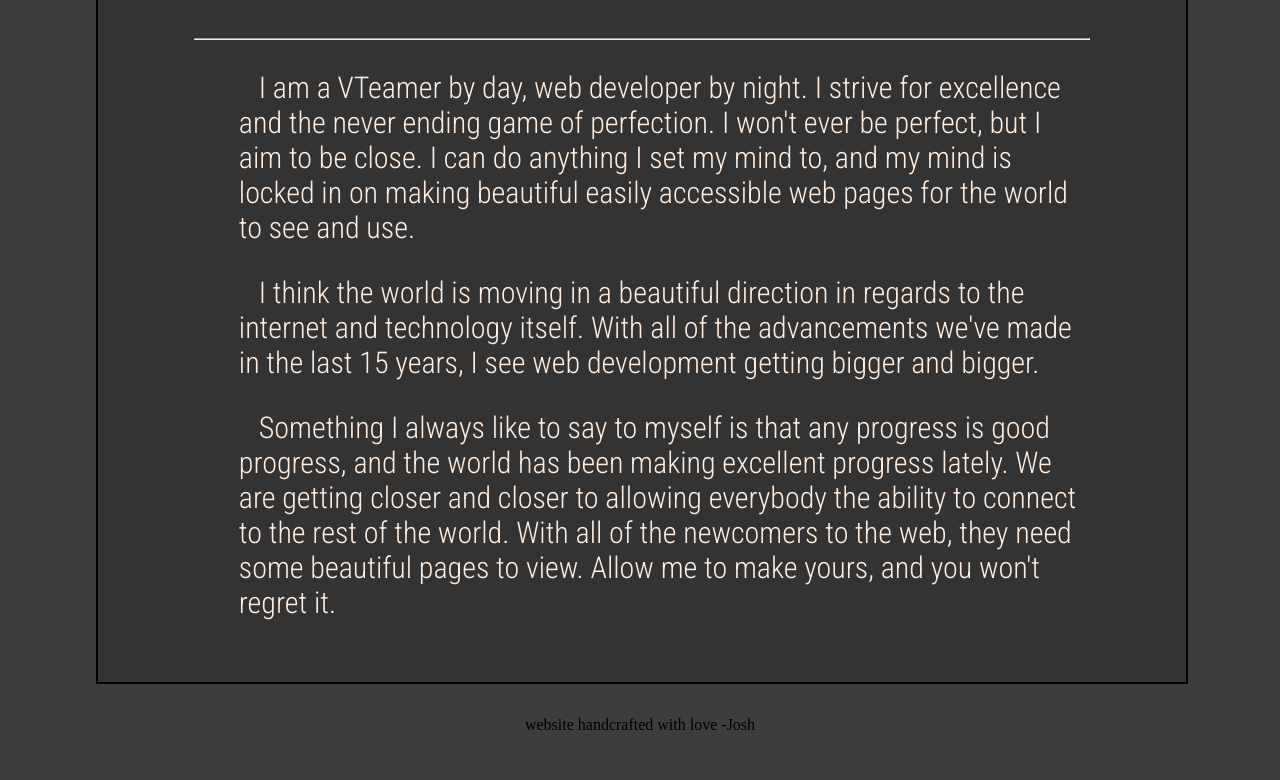
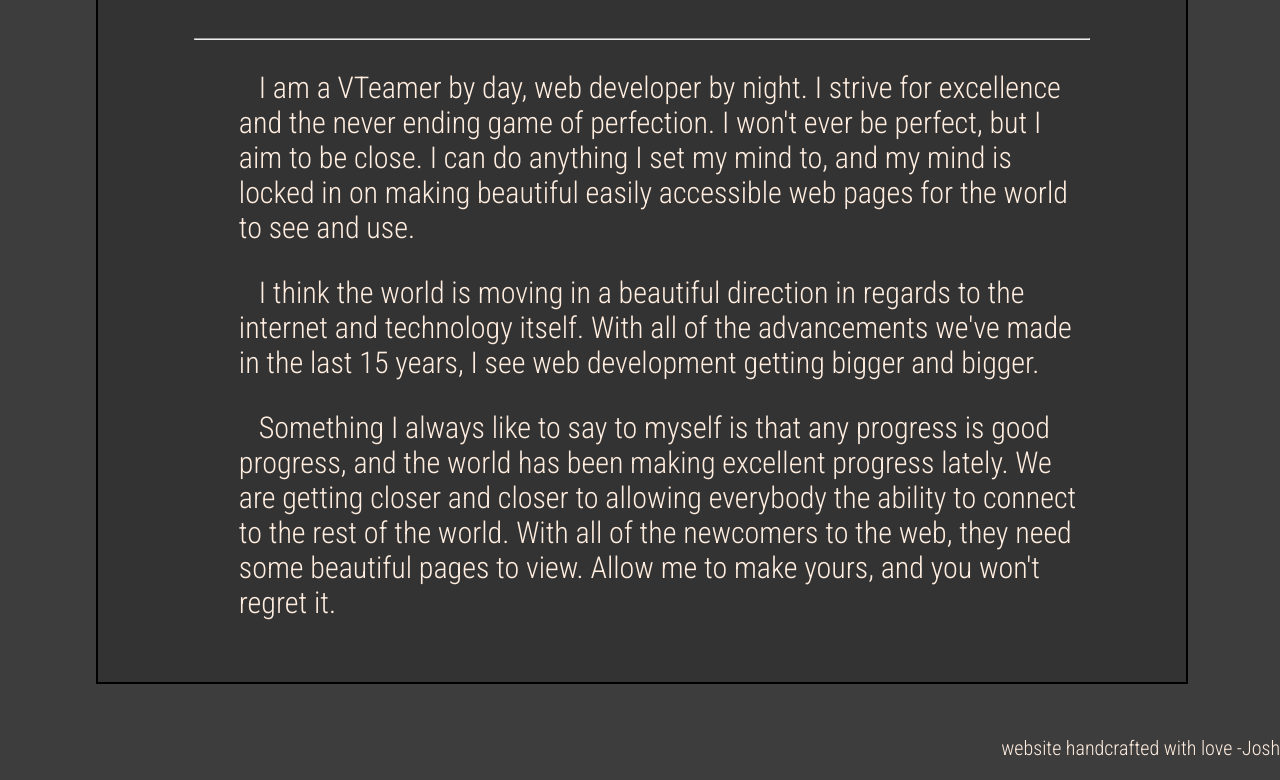
Before and after one commit to JRCcoding/wdu, a plain HTML site: page index.html in a window 1280 px wide. Shown: the part 755-1535 px from the top of the page. Before the commit the page ends 1505 px from the top, so only its background shows below. Drawn offline with Linux system fonts and the light colour scheme.

Commit message:
footer class mod

```diff
--- a/style.css
+++ b/style.css
@@ -108,6 +108,13 @@ body {
     color: #FFEDDF;
 }
 
+.footer {
+    font-size: 20px;
+    font-family: 'Roboto Condensed', sans-serif;
+    float: right;
+    color: #FFEDDF;
+}
+
                                                 /*CONTACT*/
 
 ul {
```
